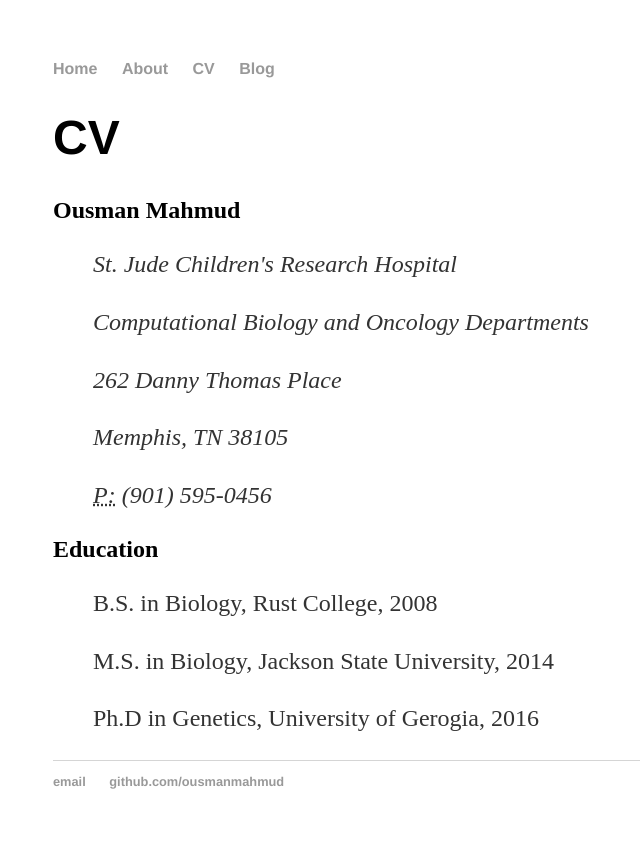
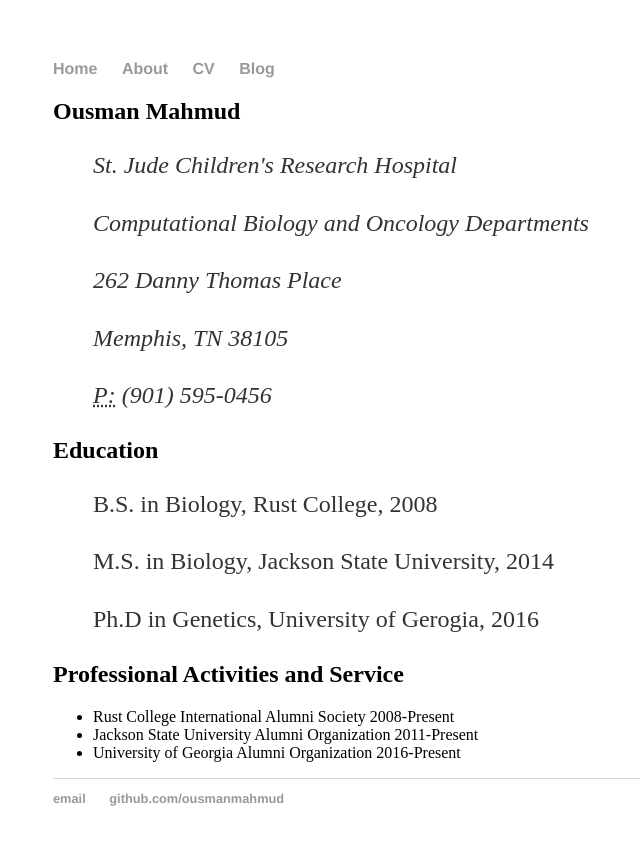
Before and after one commit to Zoites/zoites.github.io.old, a Jekyll site: the page built from cv/index.html, in a window 1280 px wide. Shown: the top 845 px of the page, without its empty margins (139-779 px from the left). Built offline with Jekyll 4.4.1, drawn with Linux system fonts in a browser that asks for light colours.

Commit message:
Update index.html

```diff
--- a/cv/index.html
+++ b/cv/index.html
@@ -2,9 +2,8 @@
 layout: default
 title: CV
 ---
-	<h1>{{ page.title }}</h1>
 
-
+<div class="cv">
 
 </div>
 <h2>Ousman Mahmud</h2>
@@ -28,3 +27,13 @@
 <p>Ph.D in Genetics, University of Gerogia, 2016<p>
 </blockquote>
 </div>
+
+
+				<h2>Professional Activities and Service</h2>
+				<ul class="list-unstyled">
+					<li>Rust College International Alumni Society 2008-Present</li>
+					<li>Jackson State University Alumni Organization 2011-Present</li>
+					<li>University of Georgia Alumni Organization 2016-Present</li>
+</ul>
+
+</div><!-- /.cv -->
```
